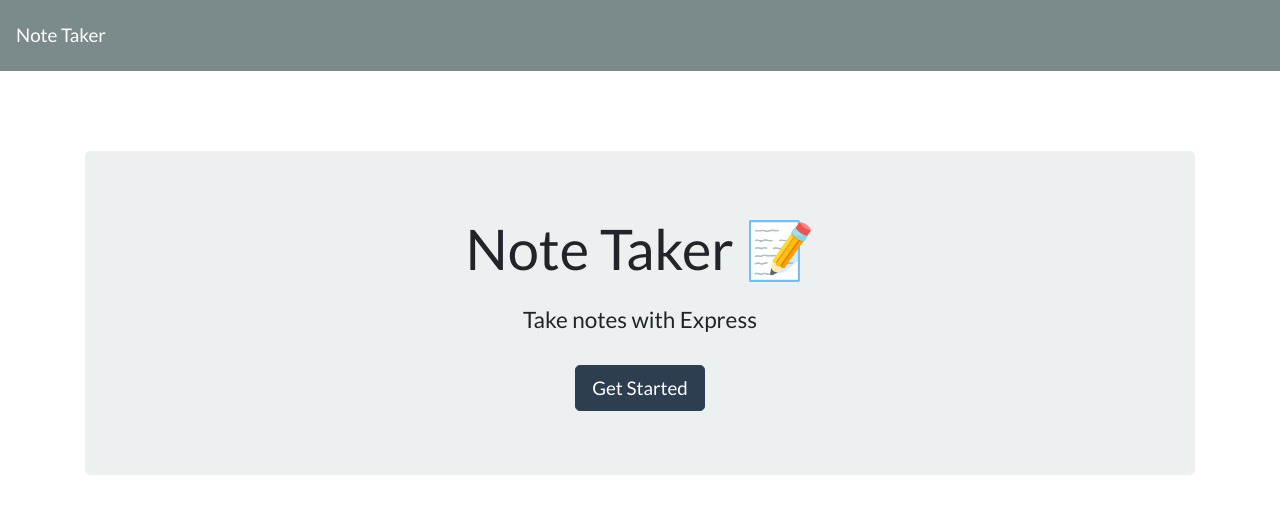
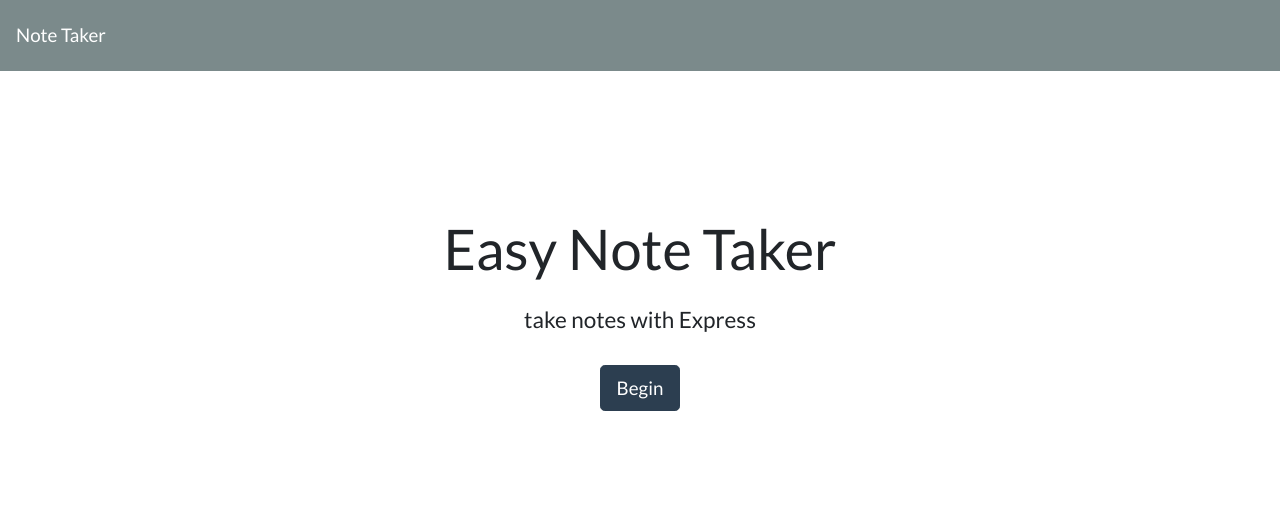
Before and after one commit to devinlachnicht/easy-note-taker, a website: page Develop/public/index.html in a window 1280 px wide. Drawn offline with nearby package versions, Linux system fonts and the light colour scheme; no server answers.

Commit message:
added images folder and updated readme

```diff
--- a/Develop/public/index.html
+++ b/Develop/public/index.html
@@ -5,7 +5,7 @@
   <meta charset="UTF-8">
   <meta name="viewport" content="width=device-width, initial-scale=1.0">
   <meta http-equiv="X-UA-Compatible" content="ie=edge">
-  <title>Note Taker</title>
+  <title>Easy Note Taker</title>
   <link rel="stylesheet" href="https://cdnjs.cloudflare.com/ajax/libs/bootswatch/4.1.3/flatly/bootstrap.min.css" />
 </head>
 
@@ -15,10 +15,10 @@
     </a>
   </nav>
   <div class="container">
-    <div style="margin-top: 80px;" class="jumbotron text-center">
-      <h1 class="display-4">Note Taker <span role="img" aria-label="Memo">📝</span></h1>
-      <h4 class="mt-4">Take notes with Express</h4>
-      <a class="btn btn-primary btn-lg mt-4" href="/notes" role="button">Get Started</a>
+    <div style="background-color: white; margin-top: 80px;" class="jumbotron text-center">
+      <h1 class="display-4">Easy Note Taker</h1>
+      <h4 class="mt-4">take notes with Express</h4>
+      <a class="btn btn-primary btn-lg mt-4" href="/notes" role="button">Begin</a>
     </div>
   </div>
   <script src="/assets/js/index.js"></script>
```
Also changed, not shown: Develop/public/assets/css/styles.css (line endings or trailing spaces), Develop/public/assets/images/easy-note-1.png (added), Develop/public/assets/images/easy-note-2.png (added), Develop/public/assets/images/easy-note-3.png (added), README.md.
